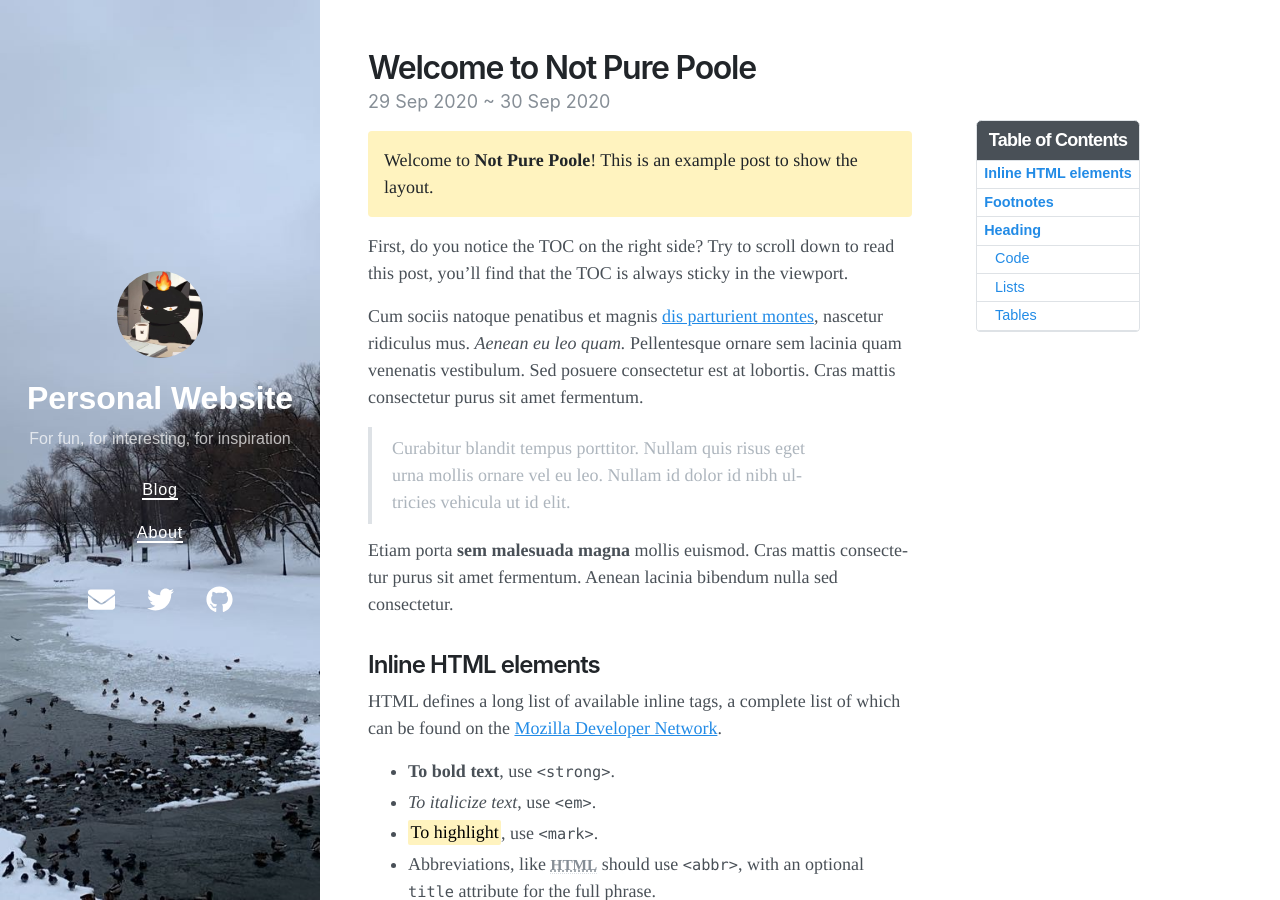
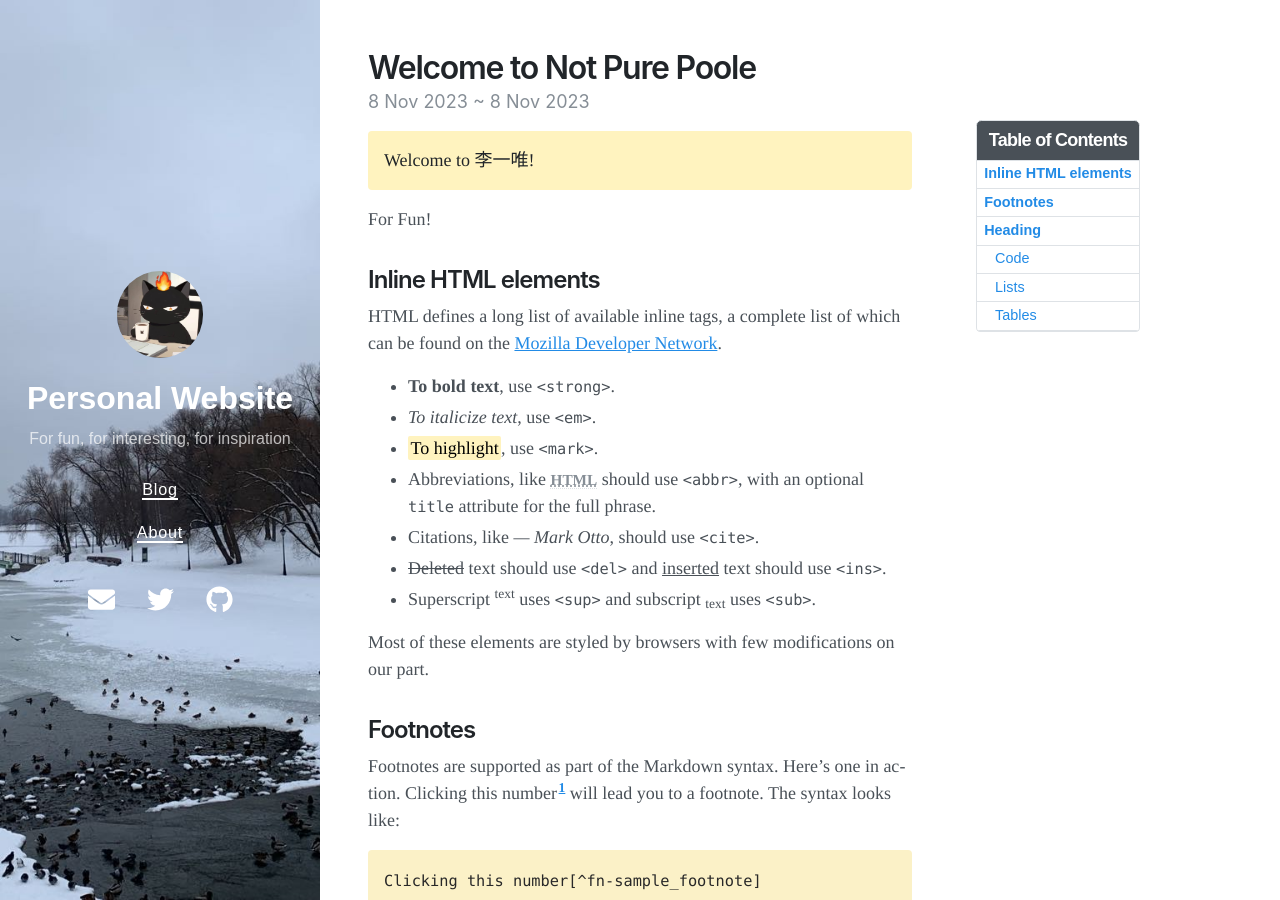
Before and after one commit to New-lay/New-lay.github.io, a Jekyll site: the page built from _posts/2020-09-29-welcome-to-not-pure-poole.md, in a window 1280 px wide and 900 px high. Built offline with Jekyll 4.4.1, drawn with Linux system fonts in a browser that asks for light colours; nearby versions of some CDN libraries; some of the changed text lies outside the part shown.

Commit message:
Update 2020-09-29-welcome-to-not-pure-poole.md

```diff
--- a/_posts/2020-09-29-welcome-to-not-pure-poole.md
+++ b/_posts/2020-09-29-welcome-to-not-pure-poole.md
@@ -1,21 +1,16 @@
 ---
 layout: post
 title: Welcome to Not Pure Poole
-date: 2020-09-29 23:18 +0800
-last_modified_at: 2020-10-01 01:08:25 +0800
-tags: [jekyll theme, jekyll, tutorial]
+date: 2023-11-08 22:38 +0800
+last_modified_at: 2023-11-08 22:38 +0800
+tags: [theme, Intro]
 toc:  true
 ---
-Welcome to **Not Pure Poole**! This is an example post to show the layout.
+Welcome to 李一唯!
 {: .message }
 
-First, do you notice the TOC on the right side? Try to scroll down to read this post, you'll find that the TOC is always sticky in the viewport.
+For Fun!
 
-Cum sociis natoque penatibus et magnis <a href="#">dis parturient montes</a>, nascetur ridiculus mus. *Aenean eu leo quam.* Pellentesque ornare sem lacinia quam venenatis vestibulum. Sed posuere consectetur est at lobortis. Cras mattis consectetur purus sit amet fermentum.
-
-> Curabitur blandit tempus porttitor. Nullam quis risus eget urna mollis ornare vel eu leo. Nullam id dolor id nibh ultricies vehicula ut id elit.
-
-Etiam porta **sem malesuada magna** mollis euismod. Cras mattis consectetur purus sit amet fermentum. Aenean lacinia bibendum nulla sed consectetur.
 
 ## Inline HTML elements
 
```
